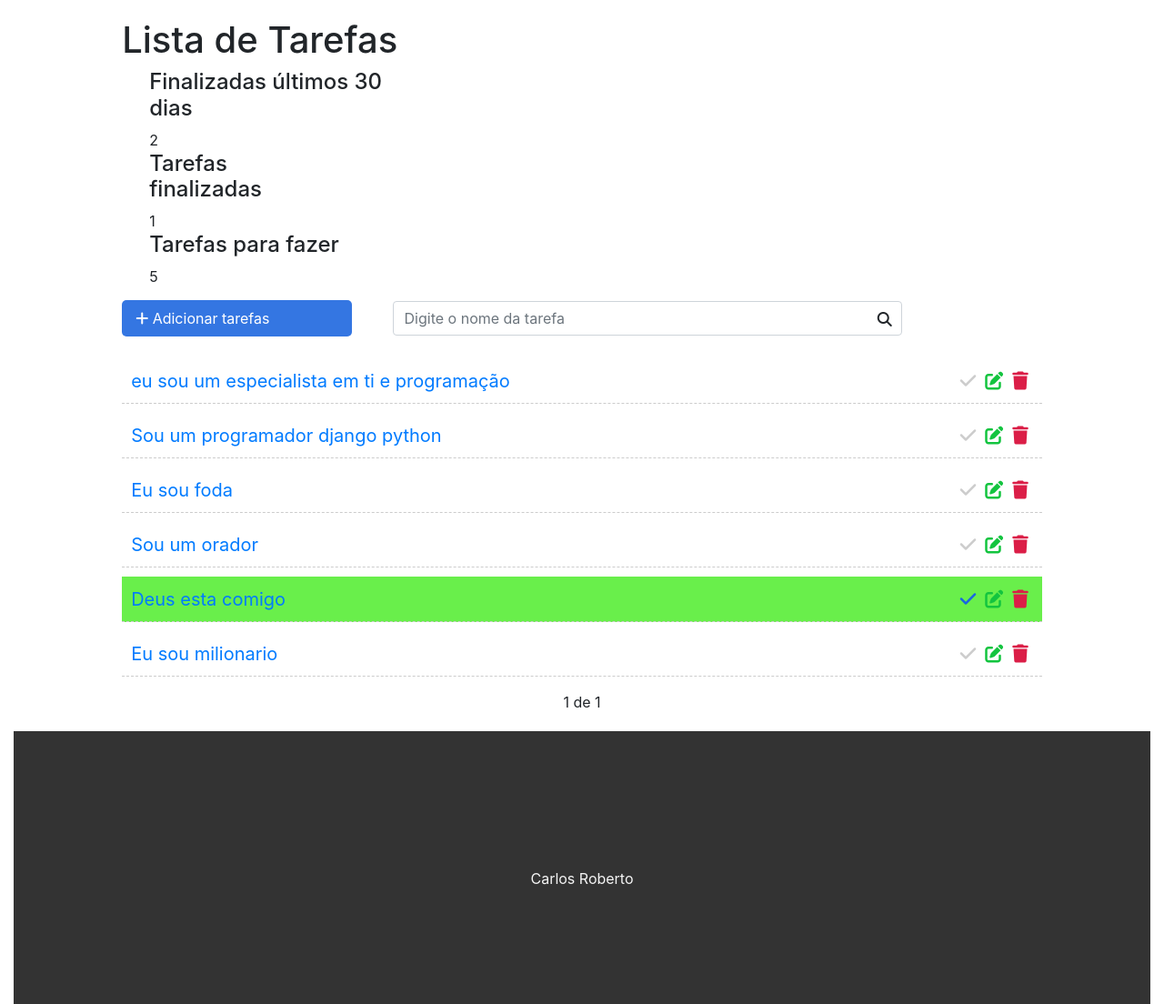
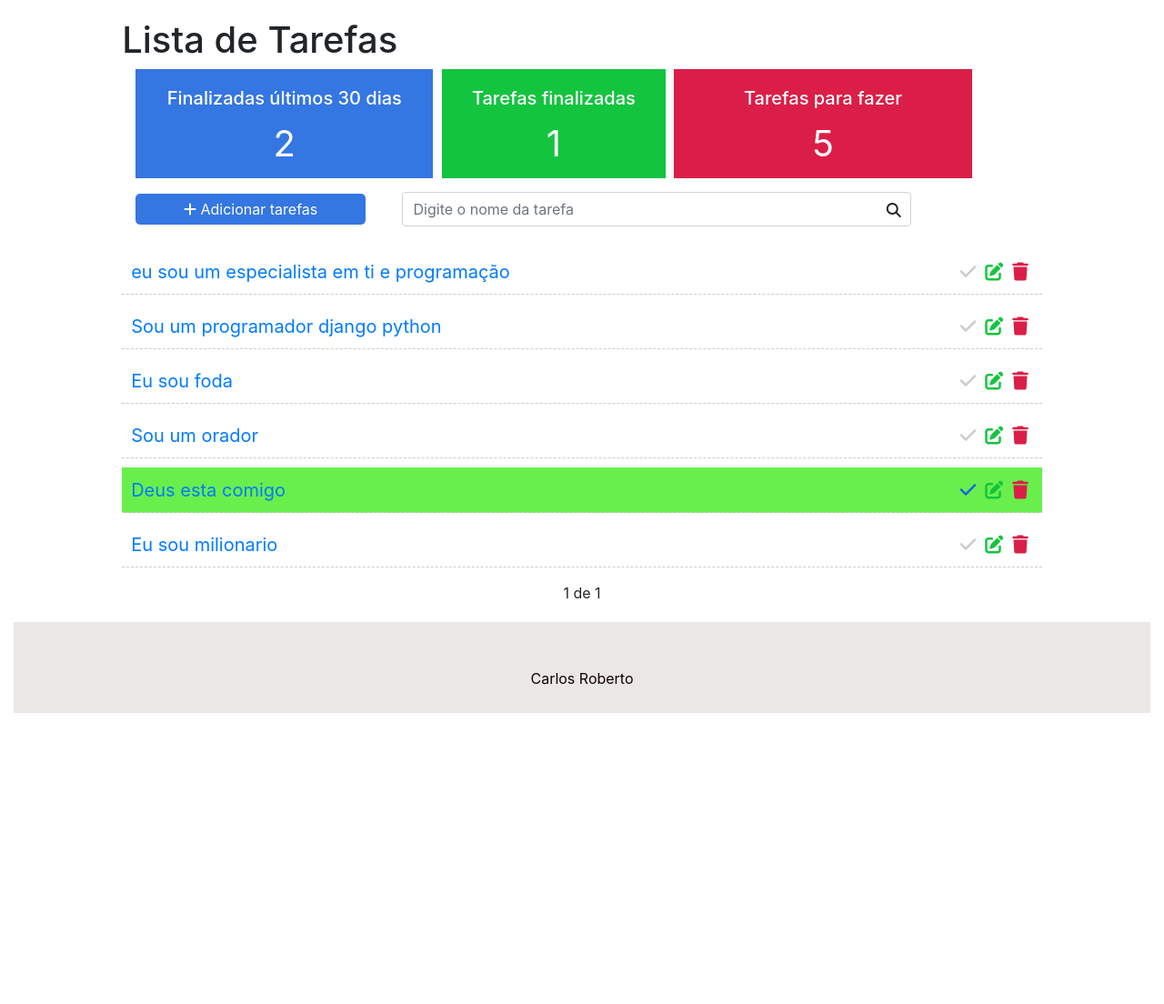
Before and after one commit to carlosrobertosalgueiro/todo-django, a Django app: page / in a window 1280 px wide. Shown: the part 57-1161 px from the top of the page at 91% size. After the commit the page ends 841 px from the top, so only its background shows below. Run offline with Django 4.2, Linux system fonts and the light colour scheme; a user stored in the database is signed in; data comes from the database, SQL or seed files in the repository; some libraries are stand-ins or nearby versions.

Commit message:
completed

```diff
--- a/task/static/css/styles.css
+++ b/task/static/css/styles.css
@@ -20,15 +20,64 @@
     color: #333;
     letter-spacing: 1 px;
 }
+/* dashboard */
+
+.dashboard {
+    padding: 0;
+    width: 90%;
+    display: block;
+    margin-bottom: 30px;
+}
+
+.dashboard h4 {
+    font-size: 20px;
+}
+
+.dashboard span {
+    font-size: 40px;
+    display: block;
+    width: 100%;
+}
+
+.dashboard-box {
+    float: left;
+    background-color: #DFDFDF;
+    color: #FFF;
+    padding: 20px;
+    box-sizing: border-box;
+    height: 120px;
+    width: 32%;
+    text-align: center;
+
+}
+
+.dashboard-box:nth-child(2) {
+    margin-left: 1.0%;
+    margin-right: 1.0%;
+}
+
+#dashboard-lastdays {
+    background-color: #3476e2;
+}
+
+#dashboard-done {
+    background-color: #13c43f;
+}
+
+#dashboard-doing {
+    background-color: #db1e47;
+}
 
 .add-div {
     background-color: #3476e2;
     cursor: pointer;
     display: inline-block;
     color: #fff;
-    padding: 8px;
+    padding: 5px;
     border-radius: 5px;
-    margin-right: 25px;
+    margin-right: 20px;
+    margin-left: 15px;
+    text-align: center;
 }
 
 .fas.fa-magnifying-glass {
@@ -55,7 +104,9 @@
 
 #add-link {
     text-decoration: none;
+
 }
+
 
 /* Lista de tarefas */
 
@@ -108,14 +159,15 @@
 /* Rodape */
 
 footer {
-    background-color: #333;
-    height: 300px;
-    border-top: 2 px solid #202020;
+    background-color: #ece7e7;
+    height: 100px;
+    width: 100%;
+    border-top: 2 px solid #e4e0e0;
 
 }
 
 footer p {
-    color: #f5f5f5;
+    color: #100303;
     text-align: center;
     top: 50%;
     position: relative;
```
